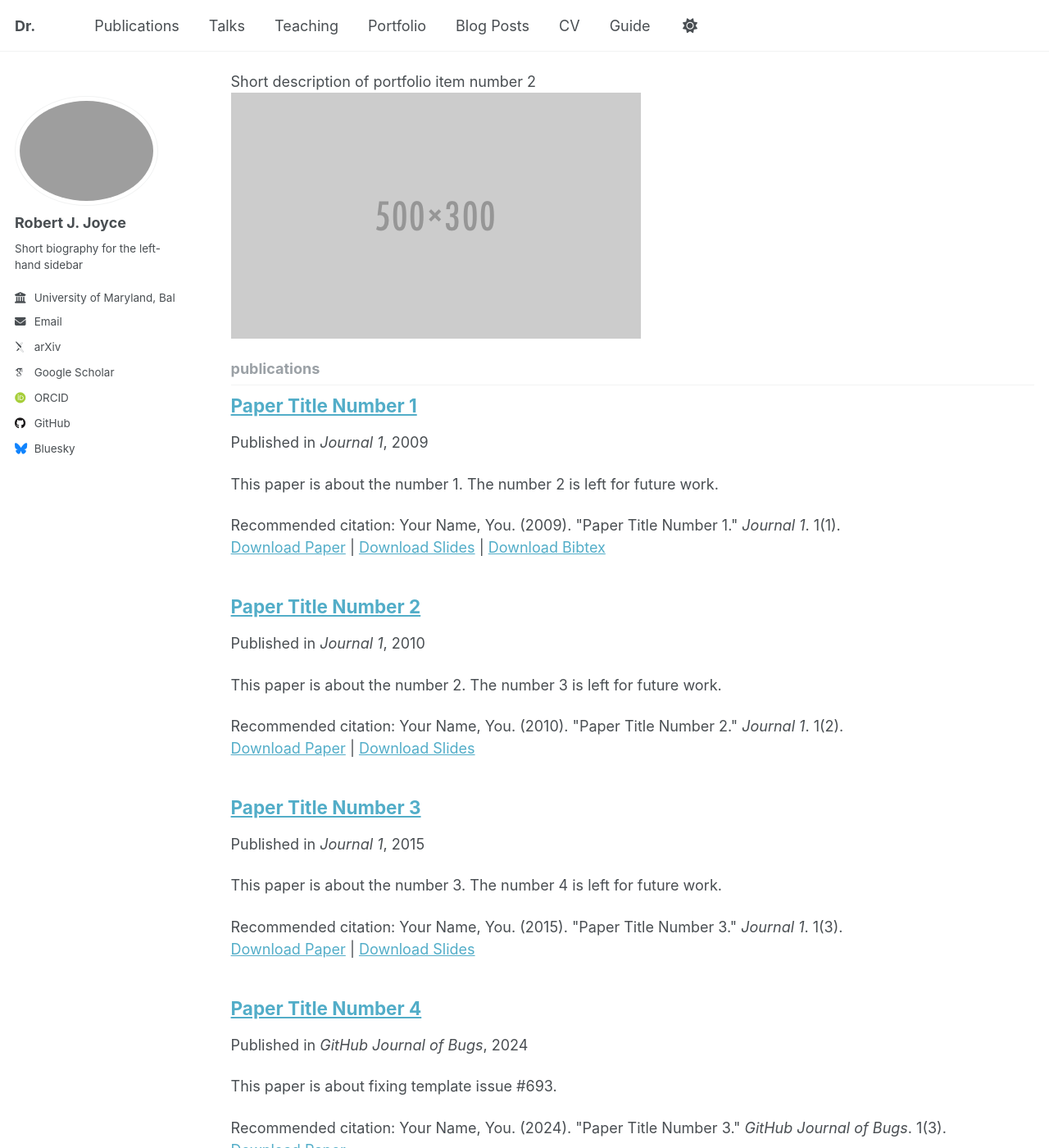
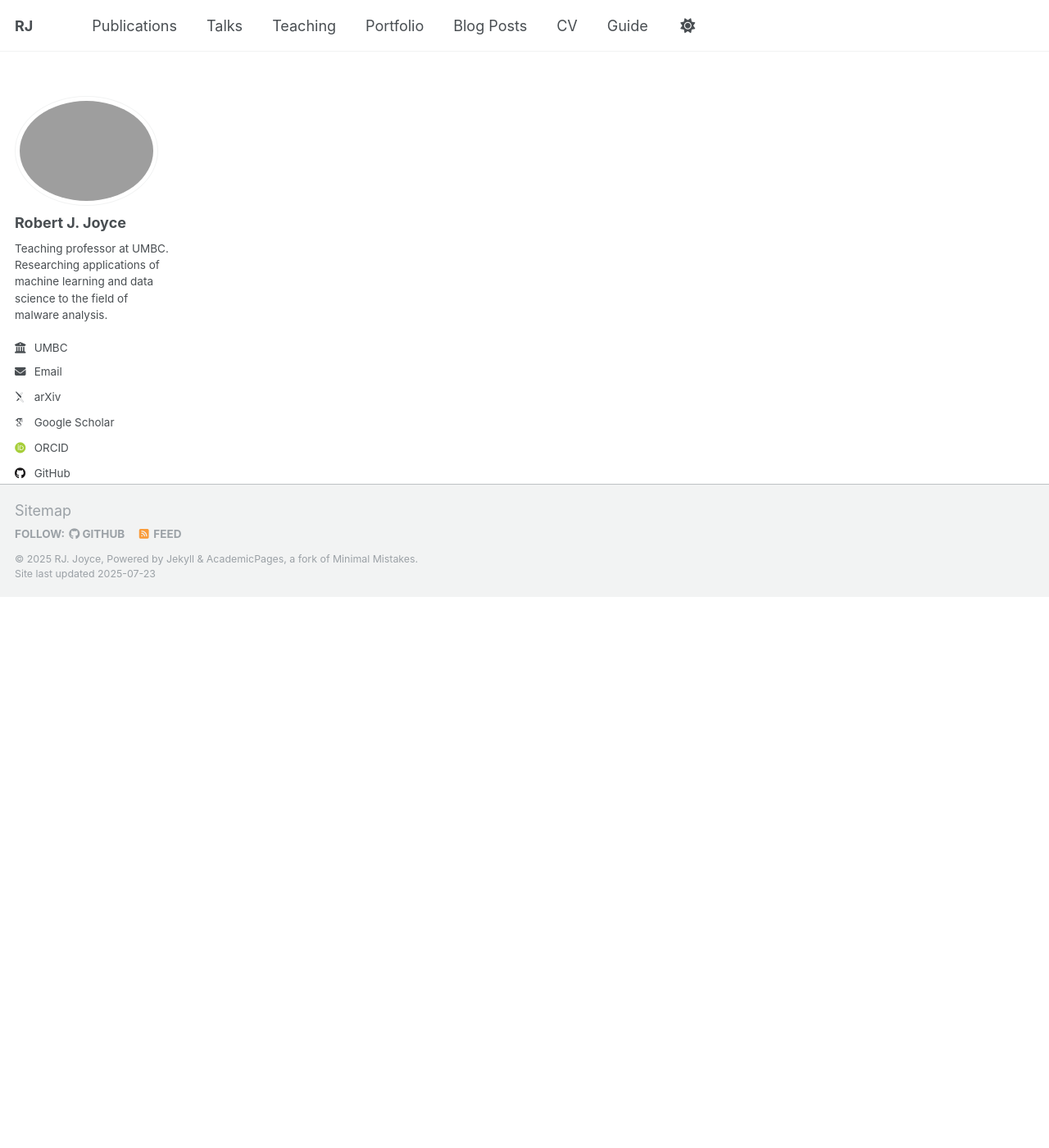
Before and after one commit to rjjoyce/joyce8.github.io, a Jekyll site: the page built from _pages/collection-archive.html, in a window 1280 px wide and 1400 px high, scrolled down 672 px. Shown: the whole window at 82% size. Built offline with Jekyll 4.4.1, drawn with Linux system fonts in a browser that asks for light colours; some web fonts are replaced; a script that is not in the unit is left out; some of the changed text lies outside the part shown.

Commit message:
Update _config.yml

```diff
--- a/_config.yml
+++ b/_config.yml
@@ -9,9 +9,9 @@
 # Basic Site Settings
 locale                   : "en-US"
 site_theme               : "default"
-title                    : "Dr."
+title                    : "RJ"
 title_separator          : "-"
-name                     : &name "Robert J. Joyce"
+name                     : &name "RJ. Joyce"
 description              : &description "Teaching professor at the University of Maryland, Baltimore County. Researching applications of machine learning and data science to the field of malware analysis."
 url                      : https://rjjoyce.github.io # the base hostname & protocol for your site e.g. "https://[your GitHub username].github.io" or if you already have some other page hosted on Github then use "https://[your GitHub username].github.io/[Your Repo Name]"
 baseurl                  : #"" # the subpath of your site, e.g. "/blog"
@@ -25,9 +25,9 @@ author:
   avatar           : "profile.png"
   name             : "Robert J. Joyce"
   pronouns         : # example: "she/her"
-  bio              : "Short biography for the left-hand sidebar"
+  bio              : "Teaching professor at UMBC. Researching applications of machine learning and data science to the field of malware analysis."
   location         : #
-  employer         : "University of Maryland, Baltimore County"
+  employer         : "UMBC"
   uri              : # URL
   email            : "joyce8@umbc.edu"
 
@@ -52,7 +52,7 @@ author:
 
   # Social media
   artstation       : # Username
-  bluesky          : "bsky.app" # Replace this with you Bluesky username
+  bluesky          : #"bsky.app" # Replace this with you Bluesky username
   facebook         : # Username
   flickr           : # Username
   foursquare       : # Username
@@ -217,16 +217,16 @@ kramdown:
 # These settings control the types of collections used by the template
 collections:
   teaching:
-    output: true
+    output: false
     permalink: /:collection/:path/
   publications:
-    output: true
+    output: false
     permalink: /:collection/:path/
   portfolio:
-    output: true
+    output: false
     permalink: /:collection/:path/
   talks:
-    output: true
+    output: false
     permalink: /:collection/:path/
 
 
```
